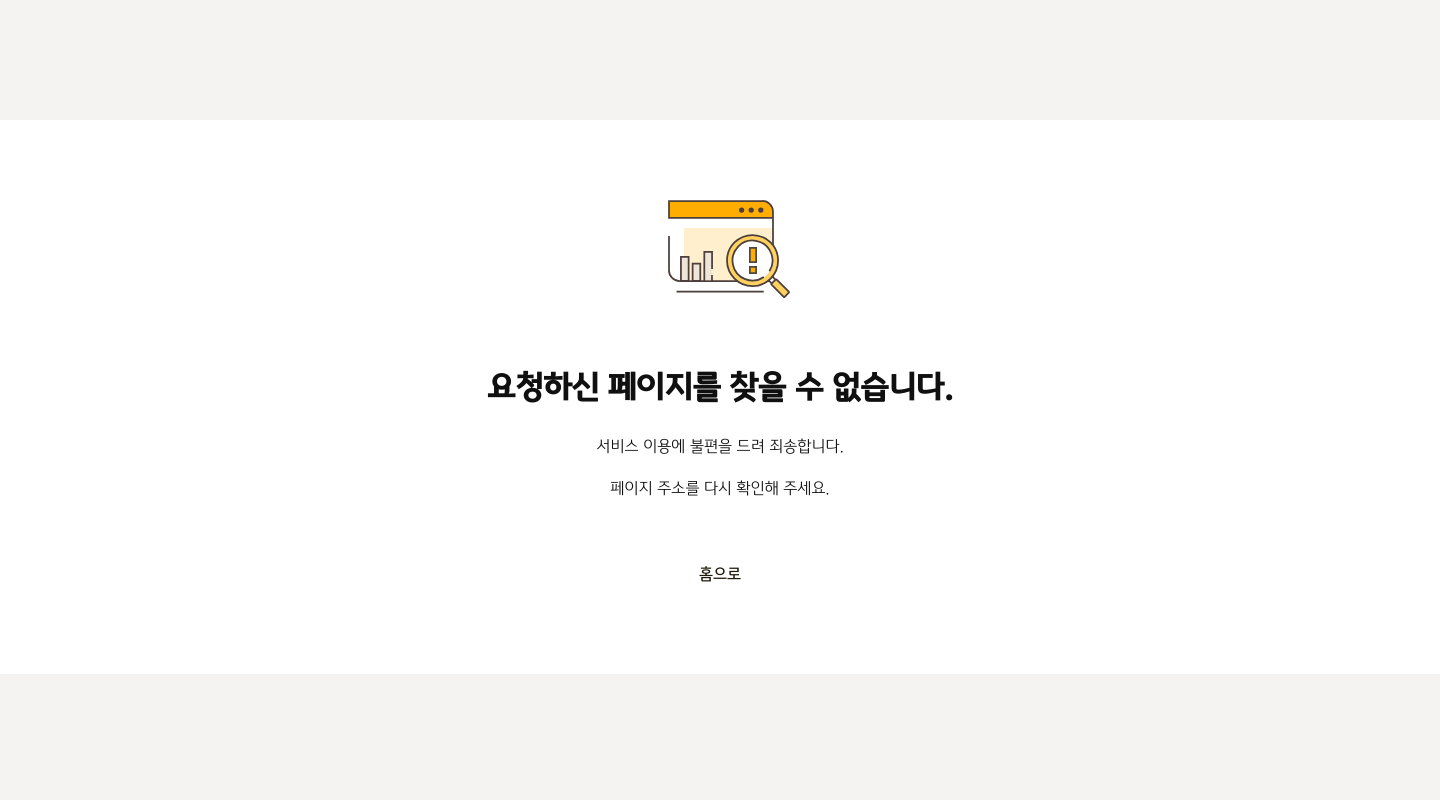
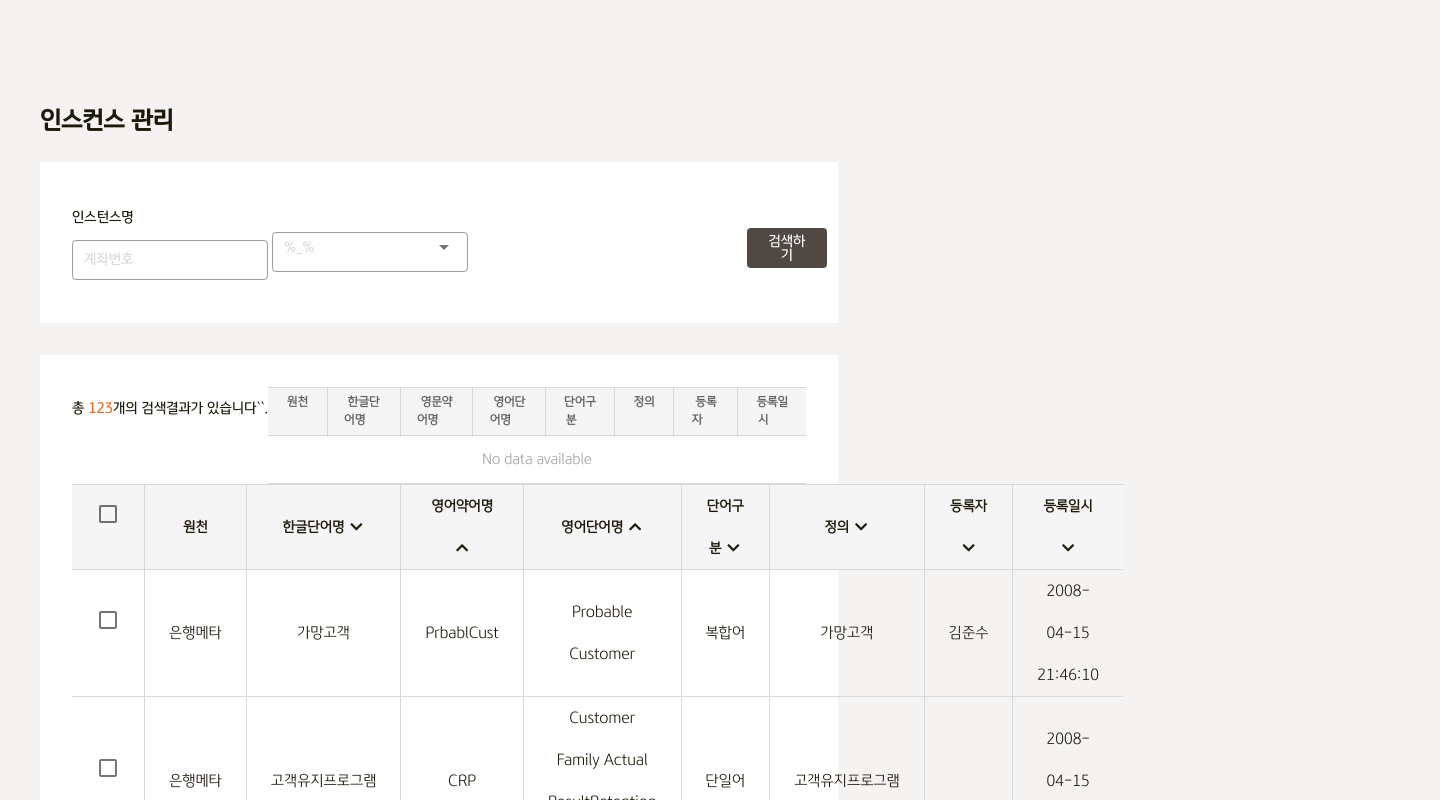
Before and after one commit to gesazumo/vuedata, a Vue app: page /pub/adm003 in a window 1280 px wide. Shown: the top 800 px of the page, 1440 px wide, since content can reach past the window. Built offline with nearby package versions, Linux system fonts and the light colour scheme.

Commit message:
Admin 라이브러리 신청 확인(ADM037, ADM038) 화면, 인스턴스 조회(ADM003) 화면

```diff
--- a/src/assets/css/admin.css
+++ b/src/assets/css/admin.css
@@ -108,6 +108,8 @@
 .adm-search ul li .v-text-field {margin-top: 5px; width:57.5%; }
 .adm-search ul li button {margin:0px !important;}
 
+.adm-search label {float:left;}
+
 /*항목이2개일때*/
 .adm-search-2 {
   display: inline-block;
@@ -146,10 +148,11 @@
 }
 .item_box .tit p {font-family: 'KBFGTextM'; font-size: 14px; margin-bottom: 16px;}
 .item_box .tit span {color:#f26615; }
-.item_box .btn {float:right; margin-top: 28px;}
+.item_box .btn {float:right; margin-top: 0;}
 .item_box .btn button {margin: 0; margin-bottom: 12px !important;}
 
 .table_box {clear:both; width: 100%;}
+.table_box .state {max-width: 100px !important;}
 
 .paging {
   clear: both;
--- a/src/assets/css/common.css
+++ b/src/assets/css/common.css
@@ -1945,12 +1945,13 @@ input[type="text"] {
 }
 
 /*selectmenu*/
+
 .v-menu__content {
   position: absolute;
   display: inline-block;
   max-width: 80%;
   overflow-y: auto;
-  overflow-x: hidden;
+  overflow-x: auto;
   contain: content;
   box-shadow: 0px 2px 2px -1px rgb(0 0 0 / 20%), 0px 4px 5px 1px rgb(0 0 0 / 14%), 0px 3px 7px 2px rgb(0 0 0 / 12%);
   /*box-shadow: 0px 5px 5px -3px rgb(0 0 0 / 20%), 0px 8px 10px 1px rgb(0 0 0 / 14%), 0px 3px 14px 2px rgb(0 0 0 / 12%);*/
@@ -3137,7 +3138,10 @@ table span {
 }
 .btnArea button {margin:0 5px;}
 
-/*v-*/
+/*vuetify*/
+.row {margin:0 !important;}
+
+
 .v-messages {margin-bottom: 5px;}
 .v-messages__message {line-height: 16px !important;}
 /*.v-input--selection-controls__ripple {left:-5px !important; margin:8px !important; }*/
--- a/src/router/index.js
+++ b/src/router/index.js
@@ -3,7 +3,6 @@ import VueRouter from 'vue-router'
 import Container from '@/views/Container.vue'
 import { pubRouter } from './pub'
 import commonRouter from './commonRouter'
-import store from '../store'
 
 Vue.use(VueRouter)
 
@@ -40,16 +39,17 @@ const router = new VueRouter({
 })
 
 router.beforeEach((to, from, next) => {
-	if (to.meta.isPublic) {
-		return next()
-	}
+	return next()
+	// if (to.meta.isPublic) {
+	// 	return next()
+	// }
 
-	// todo check localState
-	if (!store.getters.getAccessToken) {
-		return next({ path: 'login' })
-	}
+	// // todo check localState
+	// if (!store.getters.getAccessToken) {
+	// 	return next({ path: 'login' })
+	// }
 
-	return next()
+	// return next()
 })
 
 export default router
--- a/src/views/pub/TAH-ADM003.vue
+++ b/src/views/pub/TAH-ADM003.vue
@@ -0,0 +1,199 @@
+<template>
+	<div class="adm_wrap">
+		<div id="lnb"></div>
+		<div class="adm_contents">
+			<div class="inner">
+				<h5>인스컨스 관리</h5>
+				<div class="adm-search">
+					<ul>
+						<li>
+							<label>인스턴스명</label>
+							<v-text-field
+								placeholder="계좌번호"
+								single-line
+								outlined
+								clearable
+							></v-text-field>
+						</li>
+						<li class="mg_L0">
+							<label></label>
+							<v-select
+								:items="items"
+								label="%_%"
+								ref="name"
+								v-model="name"
+								:rules="[() => !!name || '선택해 주세요']"
+								:error-messages="errorMessages"
+								single-line
+								outlined
+							></v-select>
+						</li>
+						<li>
+							<button class="search">검색하기</button>
+						</li>
+					</ul>
+				</div>
+				<div class="item_box">
+					<div class="tit">
+						<p>총 <span>123</span>개의 검색결과가 있습니다``.</p>
+					</div>
+					<v-data-table
+						:headers="headers"
+						:items="items2"
+						:items-per-page="itemsPerPage"
+						hide-default-footer
+						class="elevation-1"
+					></v-data-table>
+					<div class="table_box">
+						<table class="tb_list">
+							<caption>
+								table caption
+							</caption>
+							<thead>
+								<tr>
+									<th>
+										<v-checkbox></v-checkbox>
+									</th>
+									<th>원천</th>
+									<th>
+										한글단어명
+										<i class="fas fa-chevron-down"></i>
+									</th>
+									<th>
+										영어약어명
+										<i class="fas fa-chevron-up"></i>
+									</th>
+									<th>
+										영어단어명
+										<i class="fas fa-chevron-up"></i>
+									</th>
+									<th>
+										단어구분
+										<i class="fas fa-chevron-down"></i>
+									</th>
+									<th>
+										정의
+										<i class="fas fa-chevron-down"></i>
+									</th>
+									<th>
+										등록자
+										<i class="fas fa-chevron-down"></i>
+									</th>
+									<th>
+										등록일시
+										<i class="fas fa-chevron-down"></i>
+									</th>
+								</tr>
+							</thead>
+							<tbody>
+								<tr>
+									<td>
+										<v-checkbox></v-checkbox>
+									</td>
+									<td>은행메타</td>
+									<td>가망고객</td>
+									<td>PrbablCust</td>
+									<td>Probable Customer</td>
+									<td>복합어</td>
+									<td>가망고객</td>
+									<td>김준수</td>
+									<td>2008-04-15 21:46:10</td>
+								</tr>
+								<tr>
+									<td>
+										<v-checkbox></v-checkbox>
+									</td>
+									<td>은행메타</td>
+									<td>고객유지프로그램</td>
+									<td>CRP</td>
+									<td>
+										Customer Family Actual ResultRetention
+										Program
+									</td>
+									<td>단일어</td>
+									<td>고객유지프로그램</td>
+									<td>&nbsp;</td>
+									<td>2008-04-15 21:46:10</td>
+								</tr>
+							</tbody>
+						</table>
+						<div class="paging">
+							<v-pagination
+								v-model="page"
+								:length="50"
+								:total-visible="7"
+								color="primary"
+							></v-pagination>
+						</div>
+					</div>
+				</div>
+				<div class="btn_area">
+					<button class="delete large">삭제하기</button>
+					<button class="edit large">수정하기</button>
+					<button class="regit large">등록하기</button>
+				</div>
+			</div>
+		</div>
+	</div>
+</template>
+<script>
+export default {
+	data() {
+		return {
+			items: ['=', '_%', '%_', '%_%'],
+			page: 1,
+			pageCount: 0,
+			itemsPerPage: 10,
+			headers: [
+				{
+					text: '원천',
+					align: 'center',
+					sortable: true,
+				},
+				{
+					text: '한글단어명',
+					align: 'center',
+					sortable: true,
+				},
+				{
+					text: '영문약어명',
+					align: 'center',
+					sortable: true,
+				},
+				{
+					text: '영어단어명',
+					align: 'center',
+					sortable: true,
+				},
+				{
+					text: '단어구분',
+					align: 'center',
+					sortable: true,
+				},
+				{
+					text: '정의',
+					align: 'center',
+					sortable: true,
+				},
+				{
+					text: '등록자',
+					align: 'center',
+					sortable: true,
+				},
+				{
+					text: '등록일시',
+					align: 'center',
+					sortable: true,
+				},
+			],
+			items2: [],
+		}
+	},
+	methods: {
+		openSel() {
+			//this.axios.post(url).then
+			this.items2 = []
+		},
+	},
+}
+</script>
--- a/src/views/pub/TAH-ADM037.vue
+++ b/src/views/pub/TAH-ADM037.vue
@@ -5,53 +5,52 @@
 			<div class="inner">
 				<h5>라이브러리 신청 확인(반입현황)</h5>
 				<div class="adm-search">
-					<ul>
-						<li>
+					<v-row>
+						<v-col md="3">
 							<label>패키지매니저</label>
 							<v-text-field
 								single-line
 								outlined
 								clearable
 							></v-text-field>
-						</li>
-						<li>
+						</v-col>
+						<v-col md="3">
 							<label>반입상태</label>
-							<date-picker
-								v-model="date"
-								range
-								placeholder="날짜선택"
-							/>
-						</li>
-						<li>
+							<v-select
+								:items="items1"
+								single-line
+								outlined
+								clearable
+							>
+							</v-select>
+						</v-col>
+						<v-col md="3">
 							<label>신청자</label>
 							<v-text-field
 								single-line
 								outlined
 								clearable
 							></v-text-field>
-						</li>
-						<li></li>
-					</ul>
-
-					<ul>
-						<li>
-							<label>신청일</label>
+						</v-col>
+					</v-row>
+					<v-row>
+						<v-col md="6">
+							신청일자
 							<date-picker
 								v-model="date"
 								range
 								placeholder="날짜선택"
 							/>
-						</li>
-						<li></li>
-						<li></li>
-						<li>
-							<v-btn color="primary">검색하기</v-btn>
-						</li>
-					</ul>
+						</v-col>
+						<v-col md="4"></v-col>
+						<v-col md="2">
+							<v-btn color="primary" dark>검색하기</v-btn>
+						</v-col>
+					</v-row>
 				</div>
 				<div class="item_box">
 					<div class="tit">
-						<p>총 <span>123</span>개의 검색결과가 있습니다.</p>
+						<p>총 <span>123</span>개의 라이브러리 목록</p>
 					</div>
 					<div class="btn">
 						<v-btn class="box">엑셀 다운로드</v-btn>
@@ -59,7 +58,7 @@
 					<div class="table_box">
 						<v-data-table
 							:headers="headers"
-							:items="items1"
+							:items="items2"
 							:items-per-page="itemsPerPage"
 							hide-default-footer
 							class="elevation-1"
@@ -92,6 +91,7 @@ export default {
 	},
 	data() {
 		return {
+			items1: ['반입중', '반입완료'],
 			date: null,
 			page: 1,
 			pageCount: 0,
@@ -105,21 +105,57 @@ export default {
 					sortable: false,
 					value: 'no',
 				},
-				{ text: '패키지매니저', align: 'center', value: 'aa' },
-				{ text: '제공패키지', align: 'center', value: 'bb' },
-				{ text: '패키지ID', align: 'center', value: 'cc' },
+				{
+					text: '패키지매니저',
+					align: 'center',
+					sortable: false,
+					value: 'aa',
+				},
+				{
+					text: '제공패키지',
+					align: 'center',
+					sortable: false,
+					value: 'bb',
+				},
+				{
+					text: '패키지ID',
+					align: 'center',
+					sortable: false,
+					value: 'cc',
+				},
 				{
 					text: '반입파일명/패키지그룹ID',
 					align: 'center',
+					sortable: false,
 					value: 'dd',
 				},
-				{ text: '버전', align: 'center', value: 'ee' },
-				{ text: '반입상태', align: 'center', value: 'ff' },
-				{ text: '신청자', align: 'center', value: 'gg' },
-				{ text: '신청일자', align: 'center', value: 'hh' },
-				{ text: '반입일자', align: 'center', value: 'ii' },
+				{ text: '버전', align: 'center', sortable: false, value: 'ee' },
+				{
+					text: '반입상태',
+					align: 'center',
+					sortable: false,
+					value: 'ff',
+				},
+				{
+					text: '신청자',
+					align: 'center',
+					sortable: false,
+					value: 'gg',
+				},
+				{
+					text: '신청일자',
+					align: 'center',
+					sortable: false,
+					value: 'hh',
+				},
+				{
+					text: '반입일자',
+					align: 'center',
+					sortable: false,
+					value: 'ii',
+				},
 			],
-			items1: [
+			items2: [
 				{
 					no: '5',
 					aa: 'MAVEN',
--- a/src/views/pub/TAH-ADM038.vue
+++ b/src/views/pub/TAH-ADM038.vue
@@ -1,59 +1,52 @@
 <template>
-	<div class="adm_wrap">
-		<div id="lnb"></div>
 	<div class="adm_contents">
 		<div class="inner">
 			<h5>라이브러리 신청 관리</h5>
 			<div class="adm-search">
-					<ul>
-						<li>
-							<label>프로젝트코드</label>
+				<v-row>
+					<v-col md="3">
+						<label>프로젝트 코드</label>
 						<v-text-field
 							single-line
 							outlined
 							clearable
 						></v-text-field>
-						</li>
-						<li>
+					</v-col>
+					<v-col md="3">
 						<label>프로젝트명</label>
 						<v-text-field
 							single-line
 							outlined
 							clearable
 						></v-text-field>
-						</li>
-						<li>
+					</v-col>
+					<v-col md="3">
 						<label>신청상태</label>
 						<v-select
-								:items="items2"
-								label=""
-								placeholder="전체"
+							:items="items1"
 							single-line
 							outlined
 						></v-select>
-						</li>
-						<li></li>
-					</ul>
-
-					<ul>
-						<li>
-							<label>신청일자</label>
+					</v-col>
+				</v-row>
+				<v-row>
+					<v-col md="6">
+						신청일자
 						<date-picker
 							v-model="date"
 							range
 							placeholder="날짜선택"
 						/>
-						</li>
-						<li></li>
-						<li></li>
-						<li>
-							<v-btn color="primary">검색하기</v-btn>
-						</li>
-					</ul>
+					</v-col>
+					<v-col md="4"></v-col>
+					<v-col md="2">
+						<v-btn color="primary" dark>검색하기</v-btn>
+					</v-col>
+				</v-row>
 			</div>
 			<div class="item_box">
 				<div class="tit">
-						<p>총 <span>123</span>개의 검색결과가 있습니다.</p>
+					<p>총 <span>123</span>개의 라이브러리 목록</p>
 				</div>
 				<div class="btn">
 					<v-btn class="box">엑셀 다운로드</v-btn>
@@ -61,7 +54,7 @@
 				<div class="table_box">
 					<v-data-table
 						:headers="headers"
-							:items="items1"
+						:items="items2"
 						:items-per-page="itemsPerPage"
 						hide-default-footer
 						class="elevation-1"
@@ -72,18 +65,40 @@
 									{{ row.item.no }}
 								</td>
 								<td>
-										{{ row.item.aa }}
+									{{ row.item.pj_code }}
 								</td>
 								<td>
-										{{ row.item.bb }}
+									{{ row.item.pj_name }}
 								</td>
 								<td>
 									<v-select
-											:items="items2"
+										:items="items1"
+										label="진행"
 										single-line
 										outlined
-										></v-select>
-										<v-btn> 확인 </v-btn>
+										style="width: 200px"
+									>
+										<template v-slot:append-outer>
+											<v-btn color="primary" dark>
+												확인
+											</v-btn>
+										</template>
+									</v-select>
+								</td>
+								<td>
+									{{ row.item.team }}
+								</td>
+								<td>
+									{{ row.item.manager }}
+								</td>
+								<td>
+									{{ row.item.reason }}
+								</td>
+								<td>
+									{{ row.item.date }}
+								</td>
+								<td>
+									{{ row.item.admin }}
 								</td>
 							</tr>
 						</template>
@@ -105,7 +120,6 @@
 			</div>
 		</div>
 	</div>
-	</div>
 </template>
 <script>
 import DatePicker from 'vue2-datepicker'
@@ -117,7 +131,7 @@ export default {
 	data() {
 		return {
 			date: null,
-			items2: ['진행', '진행완료'],
+			items1: ['신청중', '진행중', '신청완료'],
 			page: 1,
 			pageCount: 0,
 			itemsPerPage: 10,
@@ -130,30 +144,66 @@ export default {
 					sortable: false,
 					value: 'no',
 				},
-				{ text: '프로젝트코드', align: 'center', value: 'aa' },
-				{ text: '프로젝트명', align: 'center', value: 'bb' },
-				{ text: '신청상태', align: 'center', value: 'cc' },
+				{
+					text: '프로젝트코드',
+					align: 'center',
+					sortable: false,
+					value: 'pj_code',
+				},
+				{
+					text: '프로젝트명',
+					align: 'center',
+					sortable: false,
+					value: 'pj_name',
+				},
+				{
+					text: '신청상태',
+					align: 'center',
+					sortable: false,
+					value: 'state',
+				},
 				{
 					text: '신청부서',
 					align: 'center',
-					value: 'dd',
+					sortable: false,
+					value: 'team',
 				},
-				{ text: '신청직원', align: 'center', value: 'ee' },
-				{ text: '신청사유', align: 'center', value: 'ff' },
-				{ text: '신청일자', align: 'center', value: 'gg' },
-				{ text: '관리자', align: 'center', value: 'hh' },
+				{
+					text: '신청직원',
+					align: 'center',
+					sortable: false,
+					value: 'manager',
+				},
+				{
+					text: '신청사유',
+					align: 'center',
+					sortable: false,
+					value: 'reason',
+				},
+				{
+					text: '신청일자',
+					align: 'center',
+					sortable: false,
+					value: 'date',
+				},
+				{
+					text: '관리자',
+					align: 'center',
+					sortable: false,
+					value: 'admin',
+				},
 			],
-			items1: [
+			items2: [
 				{
 					no: '5',
-					aa: 'PROJECT_0001',
-					bb: '통합 프로젝트',
-					cc: '',
-					dd: '',
-					ee: '',
-					ff: '',
-					gg: '',
-					hh: '',
+					pj_code: 'PROJECT_0001',
+					pj_name: '통합 프로젝트',
+					state: '',
+					team: '경영지원실',
+					manager: '김국민',
+					reason: '신청',
+					date: '2021-00-00',
+					admin: '홍길동',
 				},
 			],
 		}
```
Also changed, not shown: src/router/pub.js (+8 -0 lines). Lines whose indentation alone changed are shown as unchanged.
